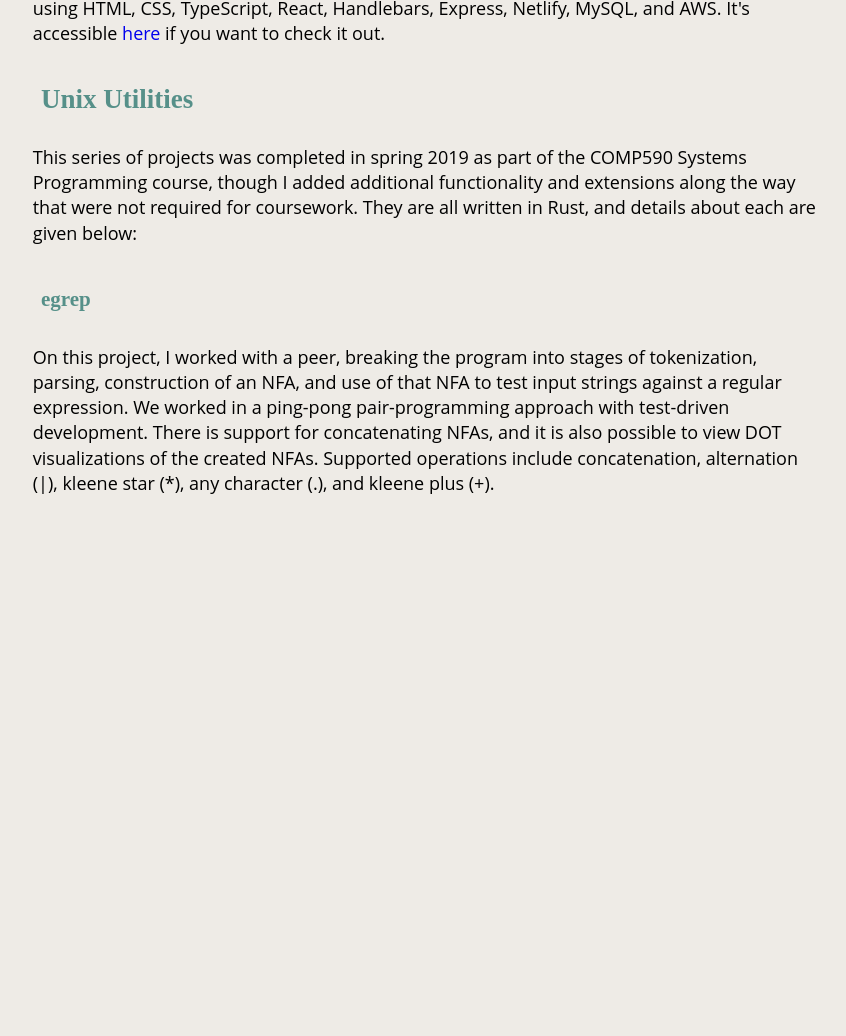
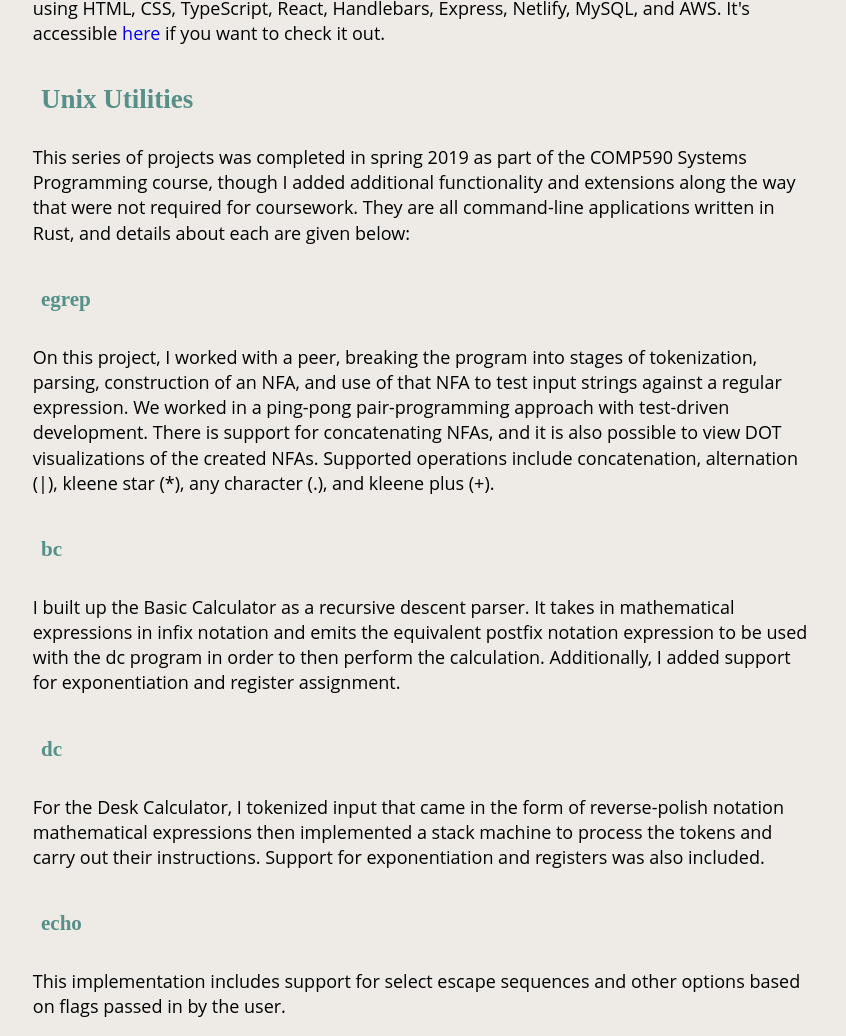
Before and after one commit to MadisonHuber/personal-site, a website built with Parcel: page projects.html in a window 1280 px wide. Shown: the part 565-1601 px from the top of the page, without its empty margins (214-1060 px from the left). Before the commit the page ends 1077 px from the top, so only its background shows below. Built offline with nearby package versions, Linux system fonts and the light colour scheme.

Commit message:
Add unix utilities to projects

```diff
--- a/projects.html
+++ b/projects.html
@@ -25,11 +25,23 @@
         <h2>Travel Blog</h2>
         <p>During summer of 2019 I studied abroad for a web development course and also traveled around Europe for a week before the class started, so while I was abroad I made a travel blog using HTML, CSS, TypeScript, React, Handlebars, Express, Netlify, MySQL, and AWS. It's accessible <a href="http://maddie.introcs.com/">here</a> if you want to check it out.</a></p>
         <h2>Unix Utilities</h2>
-        <p>This series of projects was completed in spring 2019 as part of the COMP590 Systems Programming course, though I added additional functionality and extensions along the way that were not required for coursework. They are all written in Rust, and details about each are given below:</p>
+        <p>This series of projects was completed in spring 2019 as part of the COMP590 Systems Programming course, though I added additional functionality and extensions along the way that were not required for coursework. They are all command-line applications written in Rust, and details about each are given below:</p>
         <h3>egrep</h3>
         <p>
             On this project, I worked with a peer, breaking the program into stages of tokenization, parsing, construction of an NFA, and use of that NFA to test input strings against a regular expression. We worked in a ping-pong pair-programming approach with test-driven development. There is support for concatenating NFAs, and it is also possible to view DOT visualizations of the created NFAs. Supported operations include concatenation, alternation (|), kleene star (*), any character (.), and kleene plus (+).
         </p>
+        <h3>bc</h3>
+        <p>
+            I built up the Basic Calculator as a recursive descent parser. It takes in mathematical expressions in infix notation and emits the equivalent postfix notation expression to be used with the dc program in order to then perform the calculation. Additionally, I added support for exponentiation and register assignment.
+        </p>
+        <h3>dc</h3>
+        <p>
+            For the Desk Calculator, I tokenized input that came in the form of reverse-polish notation mathematical expressions then implemented a stack machine to process the tokens and carry out their instructions. Support for exponentiation and registers was also included.
+        </p>
+        <h3>echo</h3>
+        <p>
+            This implementation includes support for select escape sequences and other options based on flags passed in by the user.
+        </p>
     </div>
 </body>
 </html>
```
